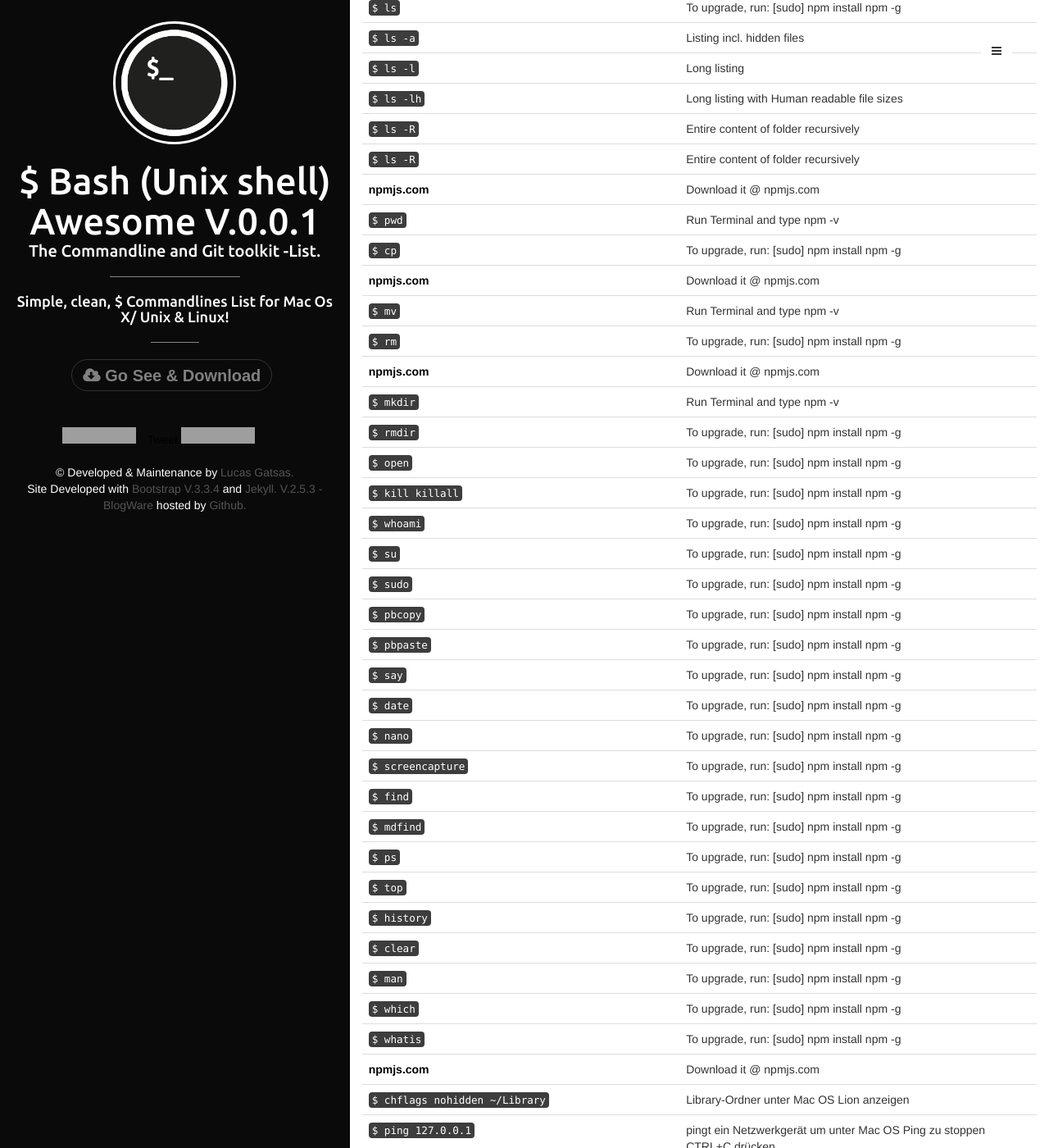
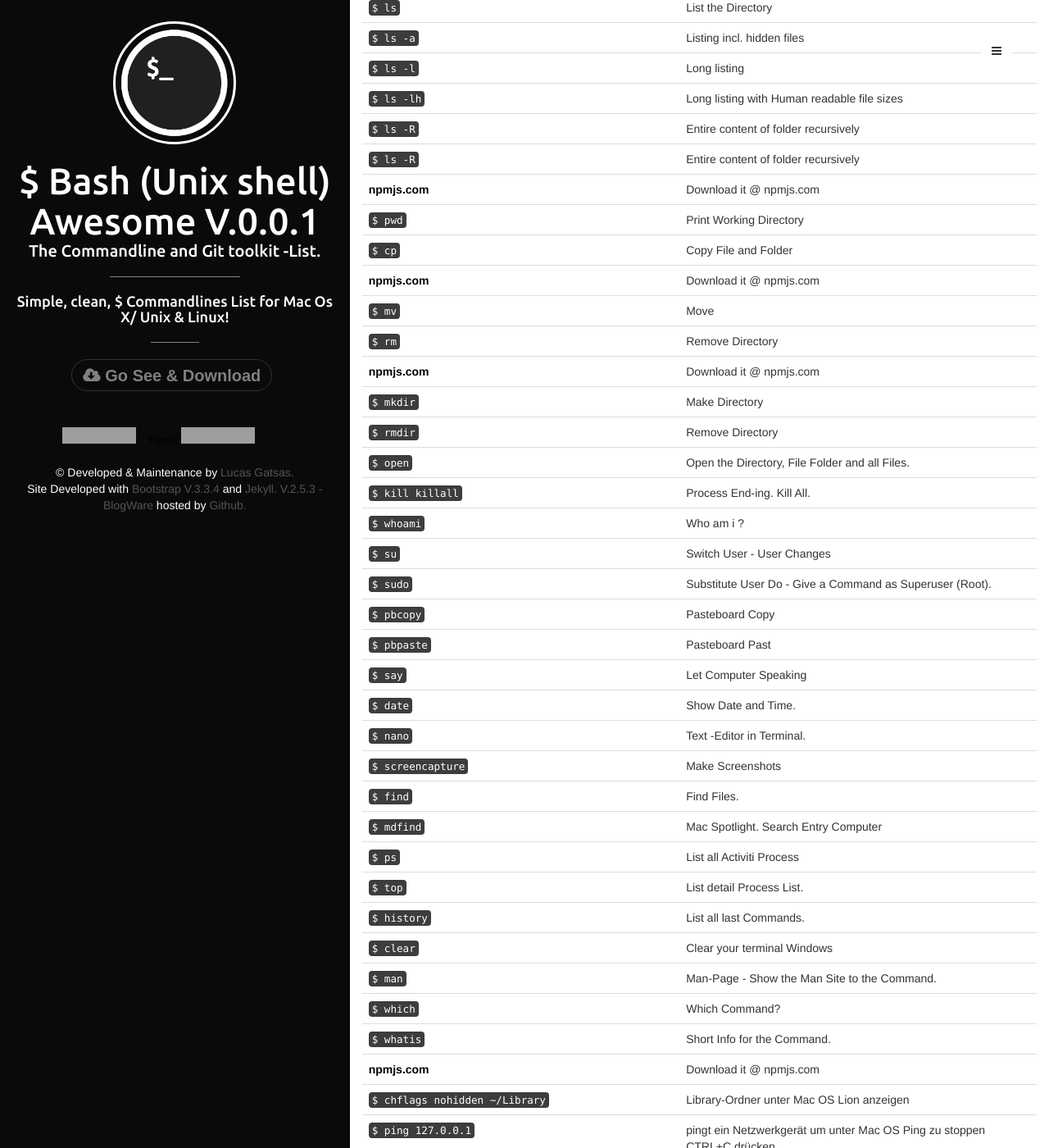
Before and after one commit to bashawesome/bashawesome.github.io, a Jekyll site: the page built from index.html, in a window 1280 px wide and 1400 px high, scrolled down 837 px. Shown: the whole window at 82% size. Built offline with Jekyll 4.4.1, drawn with Linux system fonts in a browser that asks for light colours; nearby versions of some CDN libraries; the list of posts is cut into pages by our own code; comment, search, counter and statistics services are not loaded; grey boxes are pictures that could not be loaded.

Commit message:
New git Update

```diff
--- a/_includes/default.html
+++ b/_includes/default.html
@@ -161,7 +161,7 @@ Launch the Terminal, found in <br>
           </tr>
         </thead>
         <tbody>
-          <tr>
+            <tr>
             <td> <strong> <a href="https://docs.npmjs.com/misc/developers"> npmjs.com</a> </strong></td>
             <td id="fadeout-1">Download it @ npmjs.com </td>
           </tr>
@@ -181,7 +181,7 @@ Launch the Terminal, found in <br>
 
           <tr>
             <td><code>$ ls</code></td>
-            <td id="fadeout-1">To upgrade, run: [sudo] npm install npm -g</td>
+            <td id="fadeout-1">List the Directory</td>
           </tr>
 
              <tr>
@@ -210,11 +210,11 @@ Launch the Terminal, found in <br>
           </tr>
           <tr>
             <td><code>$ pwd</code></td>
-            <td id="fadeout-1">Run Terminal and type npm -v</td>
+            <td id="fadeout-1">Print Working Directory</td>
           </tr>
           <tr>
             <td><code>$ cp</code></td>
-            <td id="fadeout-1">To upgrade, run: [sudo] npm install npm -g</td>
+            <td id="fadeout-1">Copy File and Folder</td>
           </tr>
               <tr>
             <td> <strong> <a href="https://docs.npmjs.com/misc/developers"> npmjs.com</a> </strong></td>
@@ -222,11 +222,11 @@ Launch the Terminal, found in <br>
           </tr>
           <tr>
             <td><code>$ mv</code></td>
-            <td id="fadeout-1">Run Terminal and type npm -v</td>
+            <td id="fadeout-1">Move </td>
           </tr>
           <tr>
             <td><code>$ rm</code></td>
-            <td id="fadeout-1">To upgrade, run: [sudo] npm install npm -g</td>
+            <td id="fadeout-1">Remove Directory </td>
           </tr>
               <tr>
             <td> <strong> <a href="https://docs.npmjs.com/misc/developers"> npmjs.com</a> </strong></td>
@@ -234,91 +234,91 @@ Launch the Terminal, found in <br>
           </tr>
           <tr>
             <td><code>$ mkdir</code></td>
-            <td id="fadeout-1">Run Terminal and type npm -v</td>
+            <td id="fadeout-1">Make Directory </td>
           </tr>
           <tr>
             <td><code>$ rmdir</code></td>
-            <td id="fadeout-1">To upgrade, run: [sudo] npm install npm -g</td>
+            <td id="fadeout-1">Remove Directory</td>
           </tr>
              <tr>
             <td><code>$ open</code></td>
-            <td id="fadeout-1">To upgrade, run: [sudo] npm install npm -g</td>
+            <td id="fadeout-1">Open the Directory, File Folder and all Files.</td>
           </tr>
              <tr>
             <td><code>$ kill killall</code></td>
-            <td id="fadeout-1">To upgrade, run: [sudo] npm install npm -g</td>
+            <td id="fadeout-1">Process End-ing. Kill All.</td>
           </tr>
              <tr>
             <td><code>$ whoami</code></td>
-            <td id="fadeout-1">To upgrade, run: [sudo] npm install npm -g</td>
+            <td id="fadeout-1">Who am i ?</td>
           </tr>
                <td><code>$ su</code></td>
-            <td id="fadeout-1">To upgrade, run: [sudo] npm install npm -g</td>
+            <td id="fadeout-1">Switch User - User Changes</td>
           </tr>
              <tr>
             <td><code>$ sudo</code></td>
-            <td id="fadeout-1">To upgrade, run: [sudo] npm install npm -g</td>
+            <td id="fadeout-1">Substitute User Do - Give a Command as Superuser (Root).</td>
           </tr>
              <tr>
             <td><code>$ pbcopy</code></td>
-            <td id="fadeout-1">To upgrade, run: [sudo] npm install npm -g</td>
+            <td id="fadeout-1">Pasteboard Copy</td>
           </tr>
             <tr>
             <td><code>$ pbpaste</code></td>
-            <td id="fadeout-1">To upgrade, run: [sudo] npm install npm -g</td>
+            <td id="fadeout-1">Pasteboard Past</td>
           </tr>
              <tr>
             <td><code>$ say</code></td>
-            <td id="fadeout-1">To upgrade, run: [sudo] npm install npm -g</td>
+            <td id="fadeout-1">Let Computer Speaking</td>
           </tr>
           <tr>
             <td><code>$ date</code></td>
-            <td id="fadeout-1">To upgrade, run: [sudo] npm install npm -g</td>
+            <td id="fadeout-1">Show  Date and Time.</td>
           </tr>
              <tr>
             <td><code>$ nano</code></td>
-            <td id="fadeout-1">To upgrade, run: [sudo] npm install npm -g</td>
+            <td id="fadeout-1">Text -Editor in Terminal.</td>
           </tr>
                <tr>
             <td><code>$ screencapture</code></td>
-            <td id="fadeout-1">To upgrade, run: [sudo] npm install npm -g</td>
+            <td id="fadeout-1">Make Screenshots</td>
           </tr>
                   <tr>
             <td><code>$ find</code></td>
-            <td id="fadeout-1">To upgrade, run: [sudo] npm install npm -g</td>
+            <td id="fadeout-1">Find Files.</td>
           </tr>
 
                            <tr>
             <td><code>$ mdfind</code></td>
-            <td id="fadeout-1">To upgrade, run: [sudo] npm install npm -g</td>
+            <td id="fadeout-1">Mac Spotlight. Search Entry Computer</td>
           </tr>
                            <tr>
             <td><code>$ ps</code></td>
-            <td id="fadeout-1">To upgrade, run: [sudo] npm install npm -g</td>
+            <td id="fadeout-1">List all Activiti Process</td>
           </tr>
           <tr>
             <td><code>$ top</code></td>
-            <td id="fadeout-1">To upgrade, run: [sudo] npm install npm -g</td>
+            <td id="fadeout-1">List detail Process List.</td>
           </tr>
                <tr>
             <td><code>$ history</code></td>
-            <td id="fadeout-1">To upgrade, run: [sudo] npm install npm -g</td>
+            <td id="fadeout-1">List all last Commands.</td>
           </tr>
                <tr>
             <td><code>$ clear</code></td>
-            <td id="fadeout-1">To upgrade, run: [sudo] npm install npm -g</td>
+            <td id="fadeout-1">Clear your terminal Windows</td>
           </tr>
                <tr>
             <td><code>$ man</code></td>
-            <td id="fadeout-1">To upgrade, run: [sudo] npm install npm -g</td>
+            <td id="fadeout-1">Man-Page - Show the Man Site to the Command.</td>
           </tr>
                <tr>
             <td><code>$ which</code></td>
-            <td id="fadeout-1">To upgrade, run: [sudo] npm install npm -g</td>
+            <td id="fadeout-1">Which Command? </td>
           </tr>
                <tr>
             <td><code>$ whatis</code></td>
-            <td id="fadeout-1">To upgrade, run: [sudo] npm install npm -g</td>
+            <td id="fadeout-1">Short Info for the Command.</td>
           </tr>
           <tr>
             <td> <strong> <a href="https://docs.npmjs.com/misc/developers"> npmjs.com</a> </strong></td>
```
